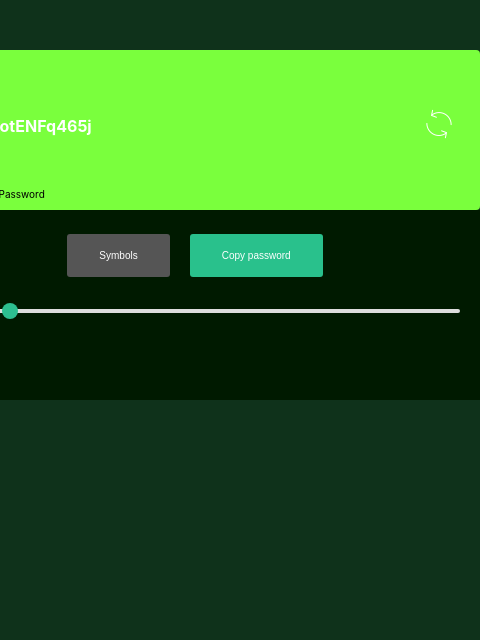
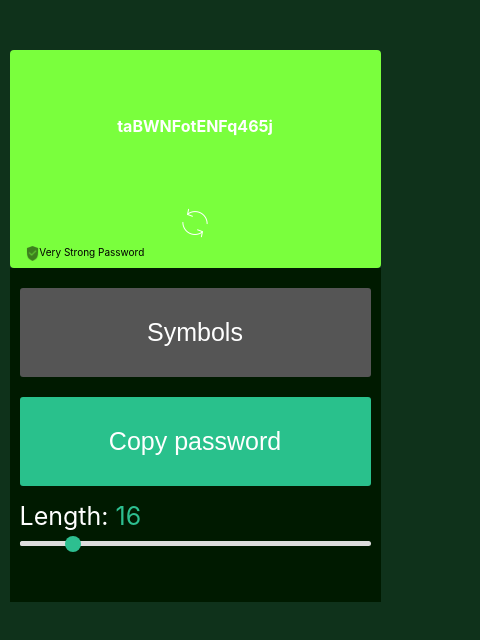
Before and after one commit to avr00/passwordgenerator-react, a React (Create React App) app: page / in a window 390 px wide. Shown: the top 640 px of the page, 480 px wide, since content can reach past the window. Built offline with nearby package versions, Linux system fonts and the light colour scheme.

Commit message:
added responsiveness

```diff
--- a/src/components/PasswordGenerator.scss
+++ b/src/components/PasswordGenerator.scss
@@ -8,6 +8,8 @@ body {
 }
 
 .wrapper {
+  width: 70%;
+  margin: auto;
   display: flex;
   flex-direction: column;
   align-items: center;
@@ -18,7 +20,8 @@ body {
 .panel {
   position: relative;
   //background: #269e52 !important;
-  width: 550px;
+  width: 100%;
+  max-width: 550px;
   height: 140px;
   border-radius: 4px;
   padding: 10px;
@@ -66,7 +69,8 @@ body {
 
 .control {
   background: #001a00;
-  width: 530px;
+  width: 100%;
+  max-width: 530px;
   height: 150px;
   padding: 20px;
 }
@@ -88,7 +92,6 @@ body {
   &:focus {
     outline: 0;
   }
-
 }
 
 .btn-symbol {
@@ -119,3 +122,65 @@ body {
     color: #2dbf90;
   }
 }
+
+@media only screen and (max-width: 768px) {
+  /* For mobile phones: */
+  .wrapper {
+    margin: 0;
+    width: 100%;
+    display: flex;
+    flex-direction: column;
+    align-items: center;
+    justify-content: center;
+    padding-top: 50px;
+  }
+
+  .panel {
+    position: relative;
+    //background: #269e52 !important;
+    width: 90%;
+    height: auto;
+    border-radius: 4px;
+    padding: 10px;
+  }
+
+  .control {
+    position: relative;
+    background: #001a00;
+    width: 90%;
+    max-width: 530px;
+    height: auto;
+    padding: 10px 10px 50px 10px;
+    margin-bottom: 50px;
+  }
+
+  .password {
+    display: flex;
+    flex-direction: column;
+    justify-content: space-between;
+    align-items: center;
+  }
+
+  .btn {
+    padding: 30px 32px;
+    margin: 10px 0;
+    font-size: 25px;
+  }
+
+  .btn-symbol {
+    color: white;
+    width: 100%;
+  }
+
+  .btn-copy {
+    width: 100%;
+  }
+
+  .btn-refresh {
+    text-align: center;
+  }
+
+  .length {
+    font-size: 25px;
+  }
+}
```
Lines whose indentation alone changed are shown as unchanged.
